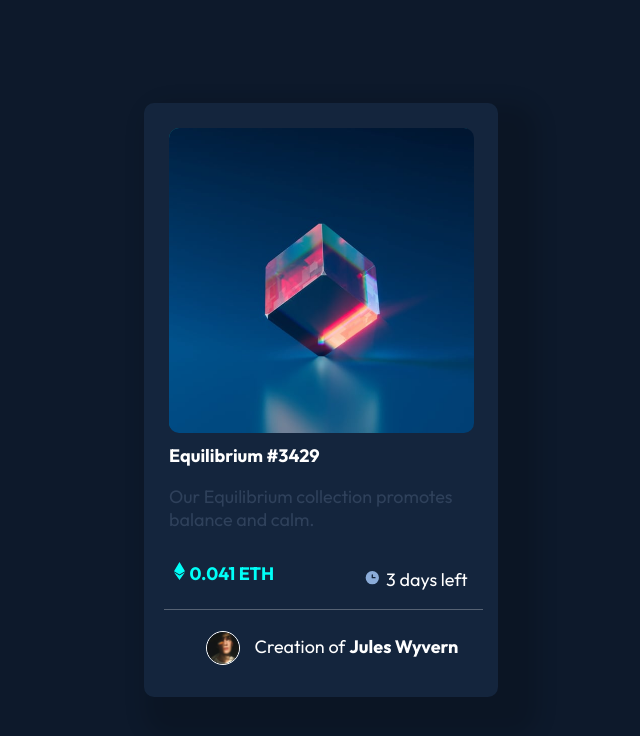
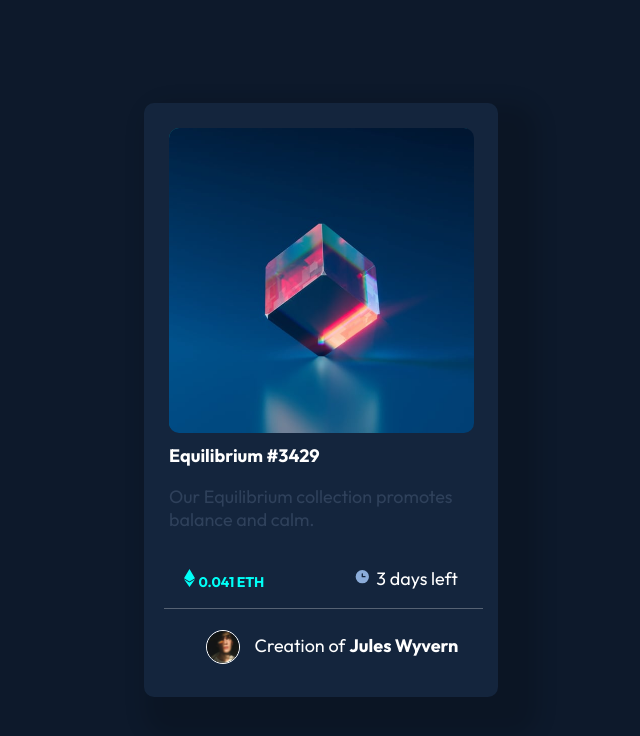
Before and after one commit to perca1994/NFTcard, a plain HTML site: page index.html in a window 1280 px wide. Shown: the whole page, without its empty margins (319-959 px from the left). Drawn offline with Linux system fonts and the light colour scheme.

Commit message:
Add files via upload

```diff
--- a/index.html
+++ b/index.html
@@ -15,15 +15,15 @@
 </head>
 <body>
  <main class="card">
-  <div class="container-img" role="banner">
+  <article class="container-img">
 
   <img src="images/image-equilibrium.jpg" alt="Equilibrium picture" class="img-equi">
-  </div>
+  </article>
   <h1>Equilibrium #3429</h1>
 
   <p class="text">Our Equilibrium collection promotes balance and calm.</p>
 <div class="container" role="region">
-  <h4><img src="images/icon-ethereum.svg" alt aria-hidden="true" class="icon-e"> 0.041 ETH</h4>
+  <h2><img src="images/icon-ethereum.svg" alt aria-hidden="true" class="icon-e"> 0.041 ETH</h4>
 <p id="dias"><img src="images/icon-clock.svg" alt aria-hidden="true" class="clock">3 days left</p>
 </div>
   <footer>
--- a/style.css
+++ b/style.css
@@ -50,10 +50,11 @@ h1{
     width: 90%;
     margin-left: 20px;
 }
-h4{
+h2{
     color: hsl(178, 100%, 50%);
     margin-top: 13px;
     margin-left: -5px;
+    font-size: 14px;
 }
 .icon-e{
     margin-right: 1px;
```
